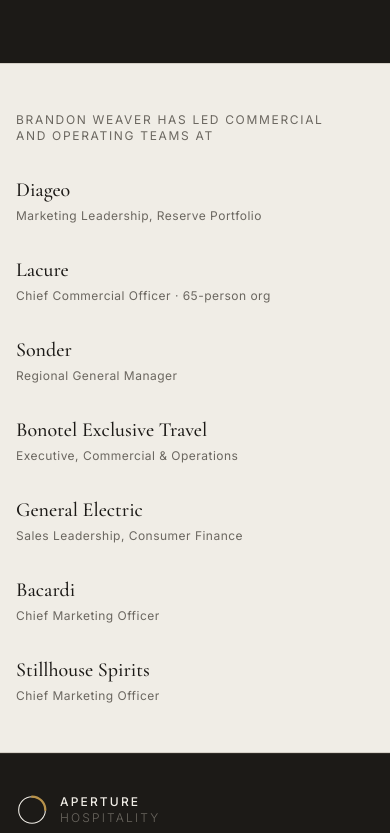
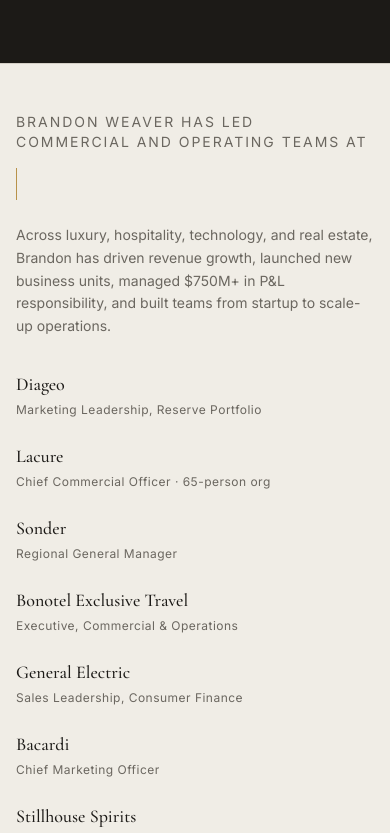
Before and after one commit to letsnavigatebmw/aperture-hospitality, a Next.js app: page /about in a window 390 px wide. Shown: the part 3951-4784 px from the top of the page. Built offline with nearby package versions, Linux system fonts and the light colour scheme.

Commit message:
Reorganize Credibility Bar with 2-column layout to fill white space on About page

```diff
--- a/app/about/page.tsx
+++ b/app/about/page.tsx
@@ -208,53 +208,61 @@
         </div>
       </section>
 
-      {/* CREDIBILITY BAR */}
+      {/* CREDIBILITY BAR - 2 COLUMN LAYOUT */}
       <section className="border-b border-rule">
-        <div className="container-max py-12">
-          <div className="flex flex-col md:flex-row md:items-center gap-8">
-            <p className="text-xs font-normal tracking-wide uppercase text-muted md:flex-shrink-0 max-w-xs">
-              Brandon Weaver has led commercial and operating teams at
-            </p>
-            <div className="hidden md:block w-px h-10 bg-rule flex-shrink-0" />
-            <div className="flex flex-col md:flex-row gap-8 flex-wrap">
+        <div className="container-max py-12 md:py-16">
+          <div className="grid grid-cols-1 md:grid-cols-2 gap-8 md:gap-12">
+            {/* Left column */}
+            <div>
+              <p className="text-sm md:text-base font-normal tracking-wide uppercase text-muted mb-4 font-medium">
+                Brandon Weaver has led commercial and operating teams at
+              </p>
+              <div className="w-px h-8 bg-brass mb-6" />
+              <p className="text-sm md:text-base leading-relaxed text-muted max-w-sm">
+                Across luxury, hospitality, technology, and real estate, Brandon has driven revenue growth, launched new business units, managed $750M+ in P&L responsibility, and built teams from startup to scale-up operations.
+              </p>
+            </div>
+
+            {/* Right column - Companies Grid */}
+            <div className="grid grid-cols-1 sm:grid-cols-2 gap-6">
               <div>
-                <h3 className="font-display text-xl font-medium text-ink mb-1">Diageo</h3>
+                <h3 className="font-display text-lg md:text-xl font-medium text-ink mb-1">Diageo</h3>
                 <p className="text-xs tracking-tight text-muted">
                   Marketing Leadership, Reserve Portfolio
                 </p>
               </div>
               <div>
-                <h3 className="font-display text-xl font-medium text-ink mb-1">Lacure</h3>
+                <h3 className="font-display text-lg md:text-xl font-medium text-ink mb-1">Lacure</h3>
                 <p className="text-xs tracking-tight text-muted">
                   Chief Commercial Officer · 65-person org
                 </p>
               </div>
               <div>
-                <h3 className="font-display text-xl font-medium text-ink mb-1">Sonder</h3>
+                <h3 className="font-display text-lg md:text-xl font-medium text-ink mb-1">Sonder</h3>
                 <p className="text-xs tracking-tight text-muted">
                   Regional General Manager
                 </p>
               </div>
               <div>
-                <h3 className="font-display text-xl font-medium text-ink mb-1">Bonotel Exclusive Travel</h3>
+                <h3 className="font-display text-lg md:text-xl font-medium text-ink mb-1">Bonotel Exclusive Travel</h3>
                 <p className="text-xs tracking-tight text-muted">
                   Executive, Commercial & Operations
                 </p>
               </div>
               <div>
-                <h3 className="font-display text-xl font-medium text-ink mb-1">General Electric</h3>
+                <h3 className="font-display text-lg md:text-xl font-medium text-ink mb-1">General Electric</h3>
                 <p className="text-xs tracking-tight text-muted">
                   Sales Leadership, Consumer Finance
                 </p>
               </div>
               <div>
-                <h3 className="font-display text-xl font-medium text-ink mb-1">Bacardi</h3>
+                <h3 className="font-display text-lg md:text-xl font-medium text-ink mb-1">Bacardi</h3>
                 <p className="text-xs tracking-tight text-muted">
                   Chief Marketing Officer
                 </p>
               </div>
               <div>
-                <h3 className="font-display text-xl font-medium text-ink mb-1">Stillhouse Spirits</h3>
+                <h3 className="font-display text-lg md:text-xl font-medium text-ink mb-1">Stillhouse Spirits</h3>
                 <p className="text-xs tracking-tight text-muted">
                   Chief Marketing Officer
                 </p>
```
